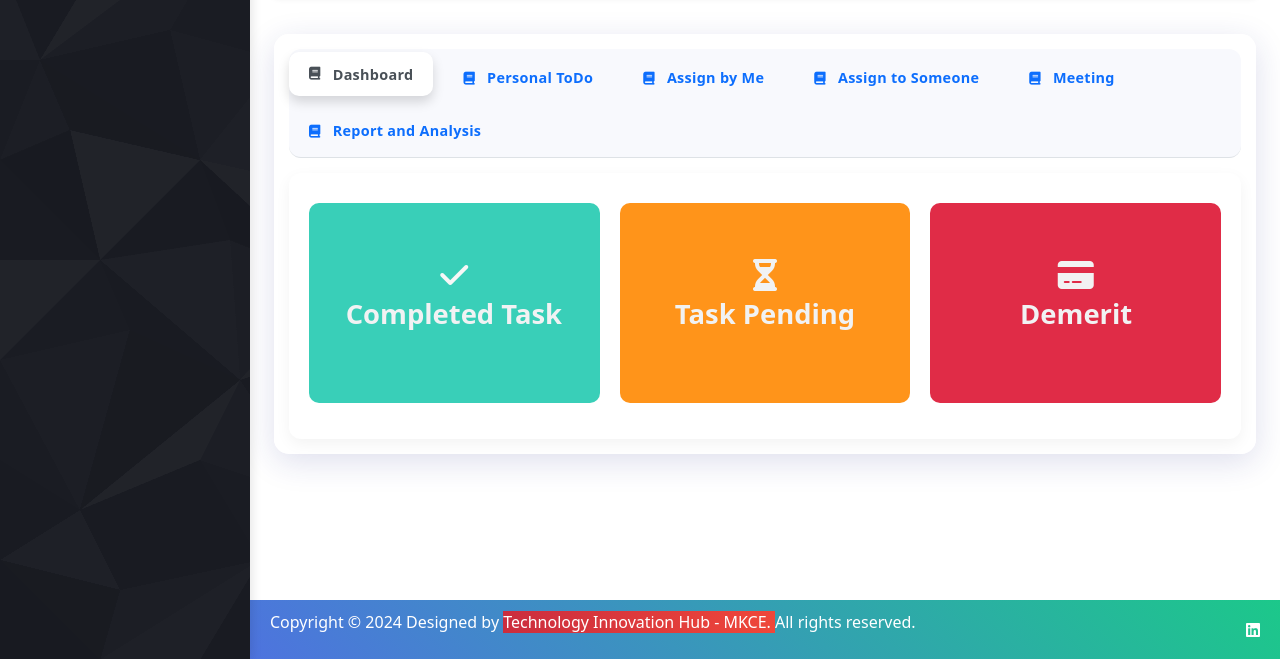
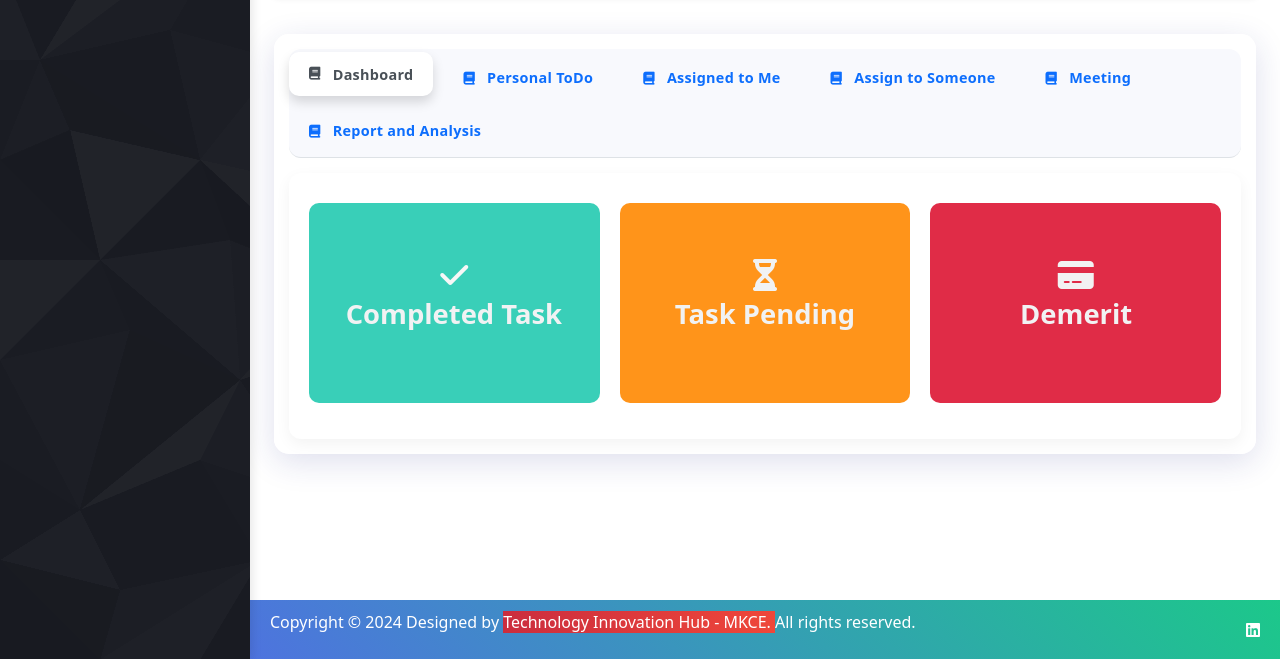
Before and after one commit to deekshita009/Task-grid, a PHP site: page / in a window 1280 px wide. Shown: the part 140-799 px from the top of the page. Run offline with PHP 8.4, Linux system fonts and the light colour scheme; some libraries are stand-ins or nearby versions.

Commit message:
Tab name changed

```diff
--- a/index.php
+++ b/index.php
@@ -327,7 +327,7 @@
                 <a class="nav-link" id="assignedtome-tab" data-bs-toggle="tab" href="#assignedtome" role="tab"
                    aria-controls="assignedtome" aria-selected="false">
                     <span class="hidden-xs-down" style="font-size: 0.9em;">
-                        <i class="fas fa-book tab-icon"></i> Assign by Me
+                        <i class="fas fa-book tab-icon"></i> Assigned to Me
                     </span>
                 </a>
             </li>
```
